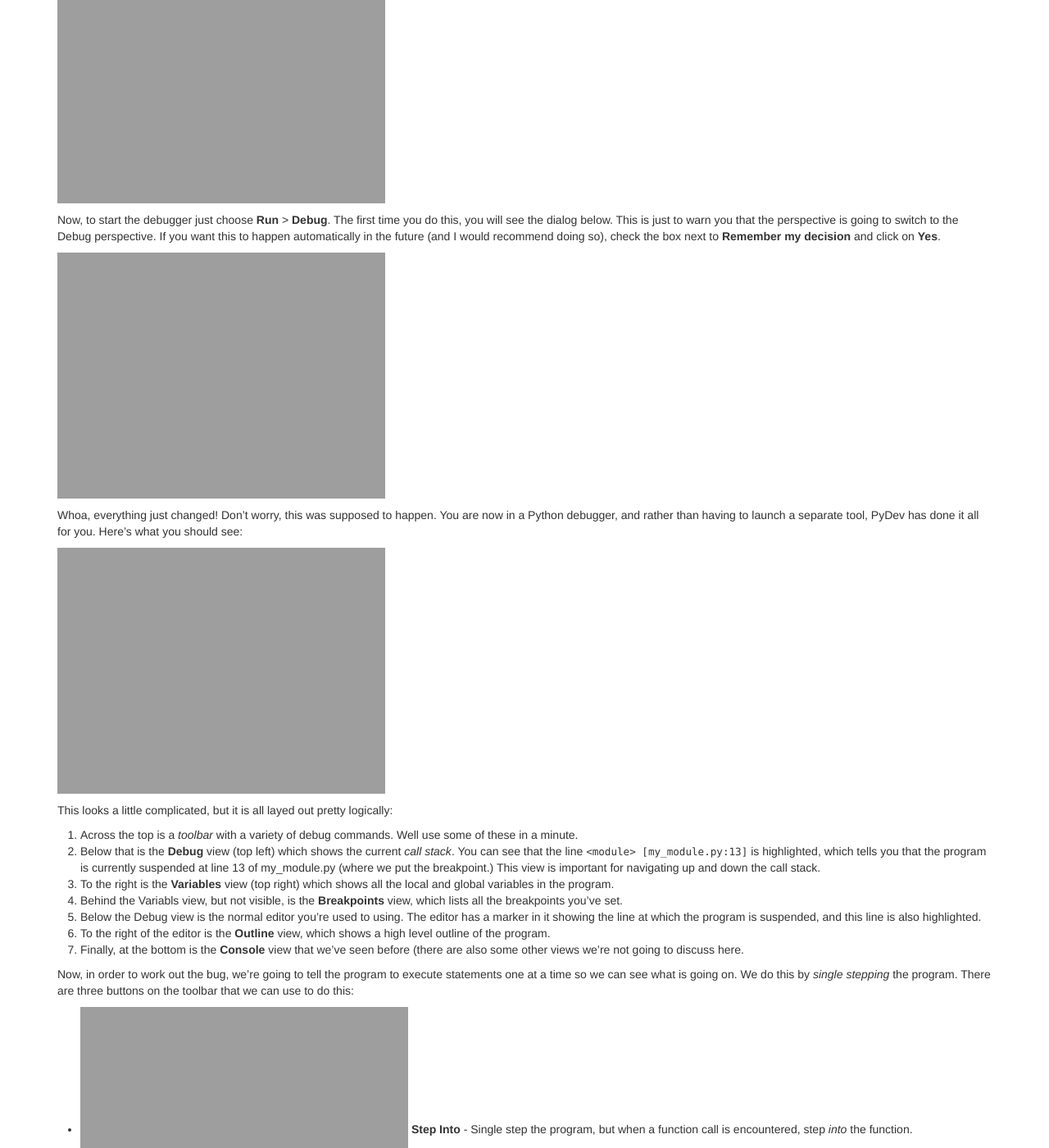
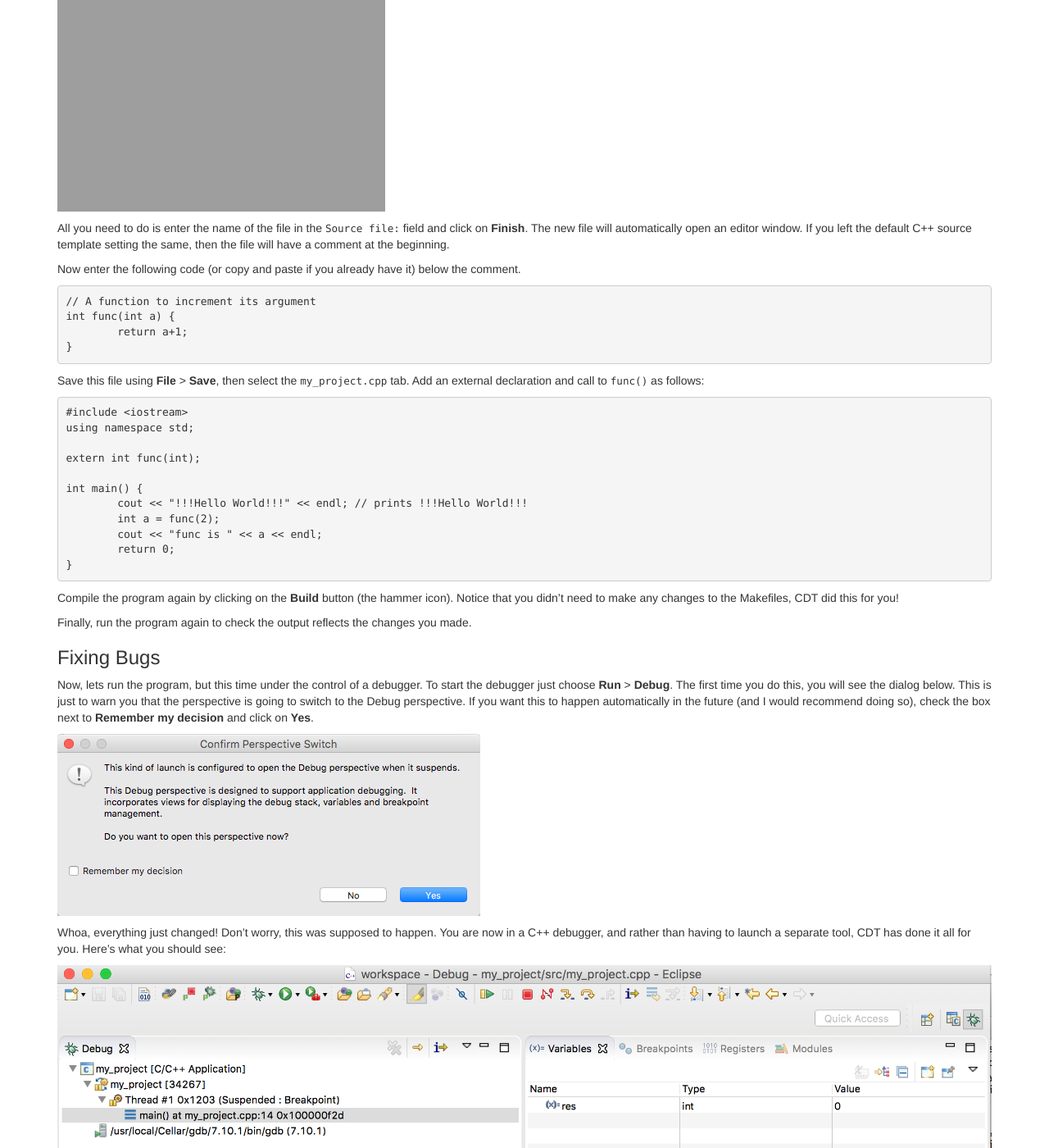
Before and after one commit to ornl-ssd/cpp-dev-env, a Jekyll site: the page built from _episodes/01-cdt.md, in a window 1280 px wide and 1400 px high, scrolled down 5112 px. Shown: the whole window at 82% size. Built offline with Jekyll 4.4.1, drawn with Linux system fonts in a browser that asks for light colours; some of the changed text lies outside the part shown.

Commit message:
Debugger updates
Signed-off-by: Greg Watson <g.watson@computer.org>

```diff
--- a/_episodes/01-cdt.md
+++ b/_episodes/01-cdt.md
@@ -65,10 +65,12 @@ will automatically generate the Makefiles to build the project.
 : This is just another way of choosing either a C++ or C project.
 
 In this case, we're going to choose **C++ Project**. Once you select this option, you will see the C++ Project wizard.
-There are many settings that you can change on this wizard, but for now, just give your project a name (e.g. "my_project").
-You should also choose `Hello World C++ Project` from the `Executable` folder in the **Project type:** box.
 
 <img src="{{ site.github.url }}/fig/01-cdt-new.png" width="50%"/>
+
+There are many settings that you can change on this wizard, but for now, just give your project a name (e.g. "my_project").
+You should also choose `Hello World C++ Project` from the `Executable` folder in the **Project type:** box. Finally, select
+a toolchain compatible with your system (`MinGW GCC` for Windows, `MacOSX GCC` for Mac OS X, or `GCC` for Linux.)
 
 When you're done, select the **Finish** button and you should see the project appear in the Project Explorer view.
 Clicking on the small triangle to the left of the project will open it. Open the `src` folder and you will see
@@ -114,35 +116,73 @@ in a Console view which popped up below the editor window.
 
 <img src="{{ site.github.url }}/fig/01-cdt-console.png">
 
+### Making Changes
+
+Let's add some code to the program so it does something more useful. First, let's create a new file called `func.cpp` by selecting
+**File** > **New** > **Source File**. This will open the *New Source File* wizard.
+
+<img src="{{ site.github.url }}/fig/01-cdt-new-file.png">
+
+All you need to do is enter the name of the file in the `Source file:` field and click on **Finish**. The new file will automatically
+open an editor window. If you left the default C++ source template setting the same, then the file will have a comment at the beginning.
+
+Now enter the following code (or copy and paste if you already have it) below the comment.
+
+~~~
+// A function to increment its argument
+int func(int a) {
+	return a+1;
+}
+~~~
+{: .code}
+
+Save this file using **File** > **Save**, then select the `my_project.cpp` tab. Add an external declaration and call to `func()` as follows:
+
+~~~
+#include <iostream>
+using namespace std;
+
+extern int func(int);
+
+int main() {
+	cout << "!!!Hello World!!!" << endl; // prints !!!Hello World!!!
+	int a = func(2);
+	cout << "func is " << a << endl;
+	return 0;
+}
+~~~
+{: .code}
+
+Compile the program again by clicking on the **Build** button (the hammer icon). Notice that you didn't need to make any changes
+to the Makefiles, CDT did this for you!
+
+Finally, run the program again to check the output reflects the changes you made.
+
 ### Fixing Bugs
 
-Let's run the same Python program, but this time under the control of a debugger. First, let's tell the debugger that
-we want to suspend execution when the `print(fib(10))` statement is about to be executed. To do this, we need to set a
-*breakpoint* at line 13. Just point to the number `13` in the left hand margin and double click. You should now see a
-breakpoint marker on the line.
-
-<img src="{{ site.github.url }}/fig/01-pydev-breakpoint.png">
-
-Now, to start the debugger just choose **Run** > **Debug**. The first time you do this, you will see the dialog
-below. This is just to warn you that the perspective is going to switch to the Debug perspective. If you want this
+Now, lets run the program, but this time under the control of a debugger. To start the debugger just choose **Run** > **Debug**.
+The first time you do this, you will see the dialog below. This is just to warn you that the perspective is going to switch to the Debug perspective. If you want this
 to happen automatically in the future (and I would recommend doing so), check the box next to **Remember my decision**
 and click on **Yes**.
 
-<img src="{{ site.github.url }}/fig/01-pydev-switch.png">
+<img src="{{ site.github.url }}/fig/01-cdt-switch.png">
 
-Whoa, everything just changed! Don't worry, this was supposed to happen. You are now in a Python debugger, and rather than
-having to launch a separate tool, PyDev has done it all for you. Here's what you should see:
+Whoa, everything just changed! Don't worry, this was supposed to happen. You are now in a C++ debugger, and rather than
+having to launch a separate tool, CDT has done it all for you. Here's what you should see:
 
-<img src="{{ site.github.url }}/fig/01-pydev-debug.png">
+<img src="{{ site.github.url }}/fig/01-cdt-debug.png">
+
+By default, the debugger will suspend the program at the first executable statement. This is line 14 in `my_project.cpp`.
 
 This looks a little complicated, but it is all layed out pretty logically:
 
 1. Across the top is a *toolbar* with a variety of debug commands. Well use some of these in a minute.
 2. Below that is the **Debug** view (top left) which shows the current *call stack*. You can see that the line
-   `<module> [my_module.py:13]` is highlighted, which tells you that the program is currently
-   suspended at line 13 of my_module.py (where we put the breakpoint.) This view is important for navigating up and down
+   `main() at my_project.cpp:14 0x100000f2d` is highlighted, which tells you that the program is currently
+   suspended at line 14 of my_project.cpp. This view is important for navigating up and down
    the call stack.
-3. To the right is the **Variables** view (top right) which shows all the local and global variables in the program.
+3. To the right is the **Variables** view (top right) which shows all the local and global variables in the program (currently
+   `res` has the value 0.)
 4. Behind the Variabls view, but not visible, is the **Breakpoints** view, which lists all the breakpoints you've set.
 5. Below the Debug view is the normal editor you're used to using. The editor has a marker in it showing the line
    at which the program is suspended, and this line is also highlighted.
@@ -150,39 +190,48 @@ This looks a little complicated, but it is all layed out pretty logically:
 7. Finally, at the bottom is the **Console** view that we've seen before (there are also some other views we're
    not going to discuss here.
 
-Now, in order to work out the bug, we're going to tell the program to execute statements one at a time so we can see
+Now, we're going to tell the program to execute statements one at a time so we can see
 what is going on. We do this by *single stepping* the program. There are three buttons on the toolbar that we can use
 to do this:
 
-* <img src="{{ site.github.url }}/fig/01-pydev-step-into.png"> **Step Into** - Single step the program, but when a function
+* <img src="{{ site.github.url }}/fig/01-cdt-step-into.png"> **Step Into** - Single step the program, but when a function
   call is encountered, step *into* the function.
-* <img src="{{ site.github.url }}/fig/01-pydev-step-over.png"> **Step Over** - Single step the program, but when a function
+* <img src="{{ site.github.url }}/fig/01-cdt-step-over.png"> **Step Over** - Single step the program, but when a function
   call is encountered, step *over* the function (i.e. execute the function as if it was a builtin function).
-* <img src="{{ site.github.url }}/fig/01-pydev-step-return.png"> **Step Return** - Single step the program, but return
-  immediately to where the current function was called from. If the current function is the main program, exit the program.
+* <img src="{{ site.github.url }}/fig/01-cdt-step-return.png"> **Step Return** - Single step the program, but return
+  immediately to where the current function was called from. Note that this is greyed out as we are at the top level
+  of the program and so there is nowhere to return to.
 
-So, lets begin by clicking on the <img src="{{ site.github.url }}/fig/01-pydev-step-into.png"> **Step Into** button. When you do this,
-you'll notice that the `fib` function appears in the call stack, and we see the current line in the editor move to the first
-line of the function. Also, notice that the variables view has changed, and now shows the value of the argument `n` that
+So, lets begin by clicking on the <img src="{{ site.github.url }}/fig/01-cdt-step-over.png"> **Step Over** button. When you do this,
+you'll notice that the current line moves to line 15. Since line 14 has just been executed, you should see the result printed in the console.
+
+<img src="{{ site.github.url }}/fig/01-cdt-debug2.png">
+
+Now we want to step *into* funtion `func`, so lets click on the <img src="{{ site.github.url }}/fig/01-cdt-step-into.png"> **Step Into** button.
+This will switch the editor to the `func.cpp` file and show that the current line is now line 9 in this file. The `func` function also appears in
+the call stack, Notice that the variables view has changed, and now shows the value of the argument `a` that
 was passed into the function.
 
-<img src="{{ site.github.url }}/fig/01-pydev-vars.png">
+<img src="{{ site.github.url }}/fig/01-cdt-vars.png">
 
-If we click on <img src="{{ site.github.url }}/fig/01-pydev-step-into.png"> again, we can see which branch of the `if`
-statement was taken (the second, since `n` is currently 10.) Keep clicking on
-<img src="{{ site.github.url }}/fig/01-pydev-step-into.png">
-and you will see more and more entries for `fib` in the call stack. This is because the `fib` function is *recursive*,
-i.e. it calls itself. We are interested in when `fib` is called with the value 2. Notice that when this happens, the
-`fib` function still takes the second branch of the `if` statement.
+Now if we click on the <img src="{{ site.github.url }}/fig/01-cdt-step-return.png"> **Step Return* button, we will be taken back to the
+main program. Notice that the variables view shows the result from the function as well as the current value of `res` in the variables view.
+Press <img src="{{ site.github.url }}/fig/01-cdt-step-over.png"> **Step Over** a one more time and observe what happens.
 
-AHA!
+Now that we've finished debugging, we can click on the <img src="{{ site.github.url }}/fig/01-cdt-terminate.png">
+**Terminate** button to end the debug session.
 
-We know that the second element of the Fibonacci sequence is 1, so `fib(2)` should return the value 1. Instead, it will
-return the value of `fib(1) + fib(0)` which will evaluate to 2 in our function. Our `if` statement
-should actually be `if n <= `**`2`**`:`.
-
-Now that we've finished debugging, we can click on the <img src="{{ site.github.url }}/fig/01-pydev-terminate.png">
-**Terminate** button to end the debug session.
+> ## Breakpoints
+>
+> Suppose we have a good idea where we want to start looking for bugs rather than stepping through the whole program. The way to do this is
+> by setting a *breakpoint*. To do this, just point to the line number in the left hand margin of the file you wish to suspend execution of
+> the program (e.g. line 9 in `func.cpp`) and double click. You should now see a  breakpoint marker appear next to the number.
+>
+> <img src="{{ site.github.url }}/fig/01-cdt-breakpoint.png">
+>
+> Once you start the debug session, you can then click on the <img src="{{ site.github.url }}/fig/01-cdt-resumer.png"> **Resume** button, and
+> the program will execute until the breakpoint is encountered. Try this by setting a breakpoint at line 9 of `func.cpp` and see what happens.
+{: .challenge}
 
 ### Where To Go From Here?
 
```
Also changed, not shown: fig/01-cdt-breakpoint.png (added), fig/01-cdt-build.png, fig/01-cdt-debug.png (added), fig/01-cdt-debug2.png (added), fig/01-cdt-debug3.png (added), fig/01-cdt-debug4.png (added), fig/01-cdt-new2.png (added), fig/01-cdt-step-into.png (added), fig/01-cdt-step-over.png (added), fig/01-cdt-step-return.png (added), fig/01-cdt-switch.png (added), fig/01-cdt-vars.png (added).
